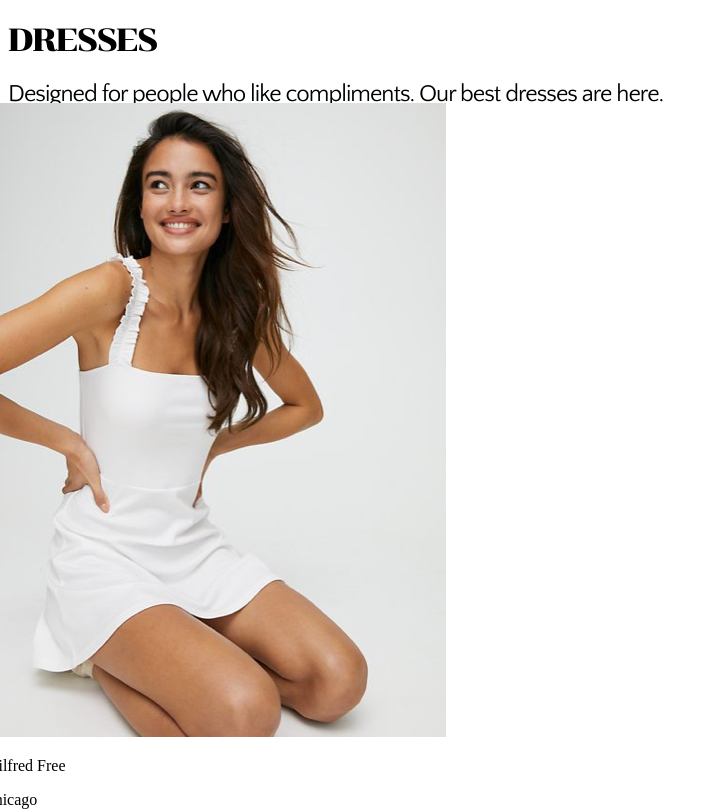
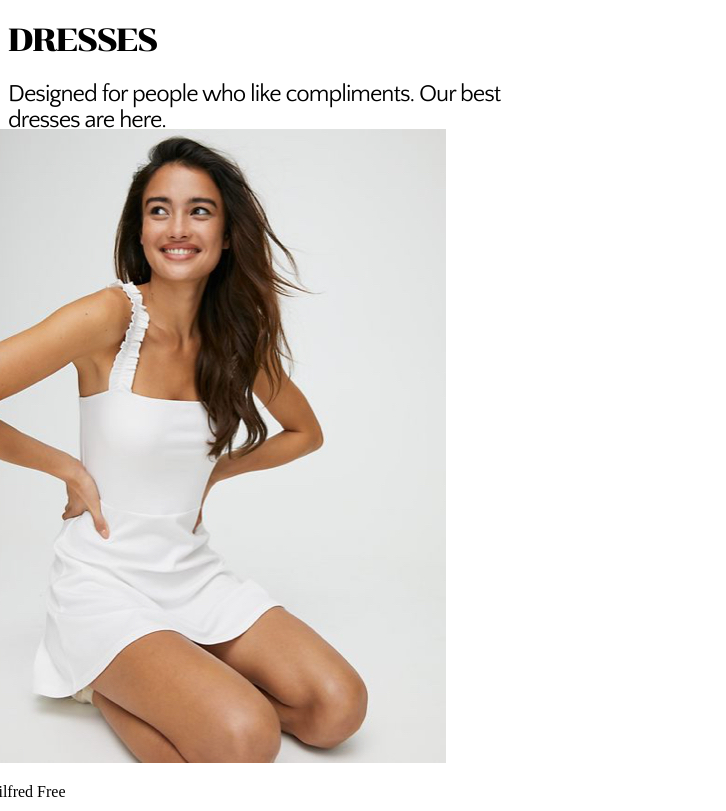
Before and after one commit to oPhreak/atzAssessJrFED, a React (Create React App) app: page / in a window 1280 px wide. Shown: the top 811 px of the page, without its empty margins (0-726 px from the left). Built offline with nearby package versions, Linux system fonts and the light colour scheme.

Commit message:
about to branch for MUI Grid

```diff
--- a/src/components/Footer.jsx
+++ b/src/components/Footer.jsx
@@ -17,8 +17,7 @@ function Footer() {
                         JOIN OUR MAILING LIST
                     </section>
                     <form>
-                        <label for="email"> Enter Email</label>
-                        <input type="text" id="email" name="email" />
+                        <input type="text" id="emailID" name="email" placeholder="Enter Email"/>
                     </form>
 
                 </section>
--- a/src/components/RenderPanels.jsx
+++ b/src/components/RenderPanels.jsx
@@ -7,21 +7,22 @@ function RenderPanels(props) {
 
     const displayPanels = panels.map((panel, index) => {
         return (
+                <Grid item xs={2} sm={4} md={4} key={index}>
                     <Panel
-                    key = {index.toString()}
                         id = {index}
                         img = {panel.img}
                         brand = {panel.brand}
                         name = {panel.name}
                         price = {panel.price}
                     />
+                </Grid>
         );
         });
 
     return(
-        <Grid container justifyContent="left" spacing={{ xs:2, md:3 }}>
+        <Grid container spacing={{ xs: 2, md: 3 }} columns ={{ xs: 4, sm: 6, md: 12}}>
             <div>
-                {displayPanels}Í
+                {displayPanels}
             </div>
         </Grid>
     );
--- a/src/components/styles/Footer.css
+++ b/src/components/styles/Footer.css
@@ -1,8 +1,14 @@
 @font-face {
     font-family: 'QuattrocentoSans-Regular';
-    src: local('QuattrocenoSans-Regular'), url(../../fonts/QuattrocentoSans-Regular.ttf) format("truetype");
+    src: local('QuattrocentoSans-Regular'), url(../../fonts/QuattrocentoSans-Regular.ttf) format("truetype");
 }
 
 .background {
     color: #f7f7f7;
 }
+ ::placeholder {
+    font-family: 'QuattrocentoSans-Regular';
+     color: black;
+     opacity: 0.4;
+
+ }
--- a/src/components/styles/Header.css
+++ b/src/components/styles/Header.css
@@ -21,4 +21,5 @@
     letter-spacing: -1px;
     font-family: "QuattrocentoSans-Regular";
     font-weight: 200;
+    width: 45%;
 }
```
Lines whose indentation alone changed are shown as unchanged.
